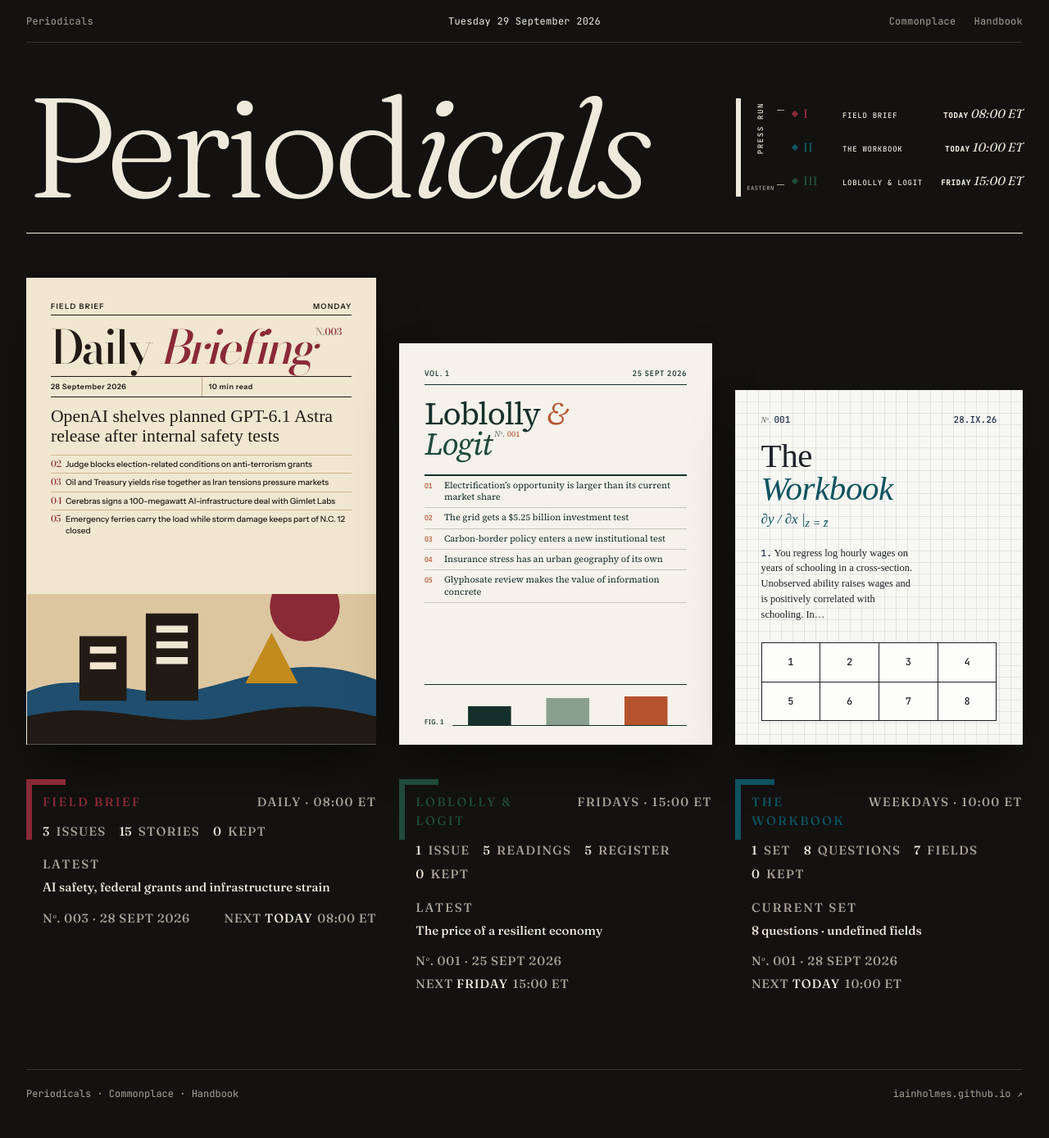
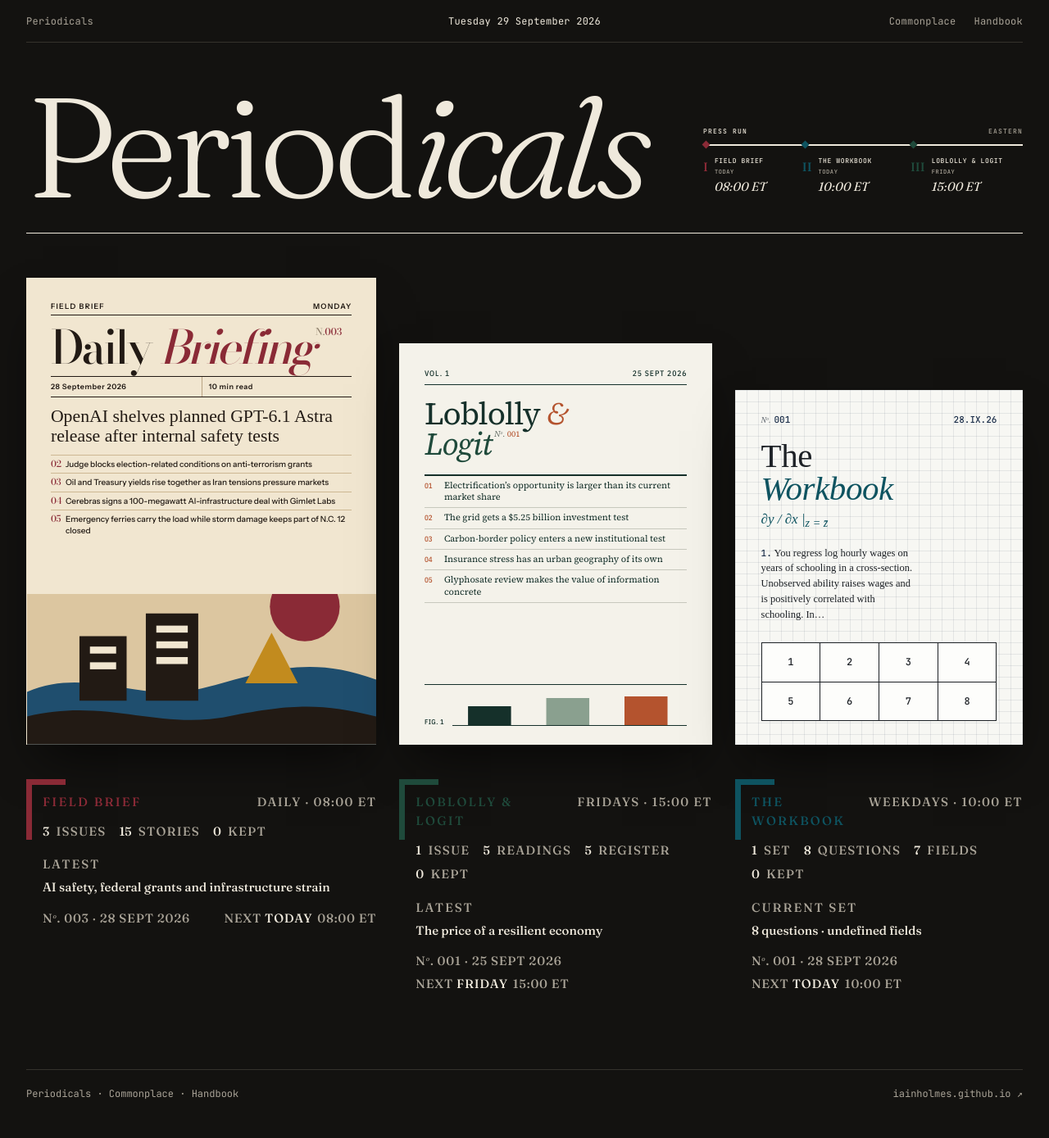
Before and after one commit to iainholmes/iainholmes.github.io, a Jekyll site: the page personal-updates/index.html, which Jekyll copies as it is, in a window 1280 px wide. Shown: the whole page at 82% size. Built offline with Jekyll 4.4.1, drawn with Linux system fonts in a browser that asks for light colours; some web fonts are replaced.

Commit message:
Correct Periodicals press-run orientation

```diff
--- a/personal-updates/index.html
+++ b/personal-updates/index.html
@@ -162,21 +162,20 @@ a{color:inherit}
 @media(max-width:760px){.press-notes{grid-template-columns:repeat(3,78%);margin-right:-16px;padding-right:16px;gap:20px}.note-head{align-items:flex-start;flex-direction:column;gap:5px}.issue-line{display:block}.issue-line>span{display:block;margin-top:4px;text-align:left!important}}
 
 /* House apparatus: publishing rhythm and metrics without a table. */
-.mast{display:grid!important;grid-template-columns:minmax(0,1fr) minmax(270px,350px)!important;gap:clamp(42px,7vw,96px)!important;align-items:end!important}
-.press-clock{display:grid;grid-template-columns:54px 1fr;gap:18px;align-items:stretch;padding:0 0 10px;color:var(--bone-dim)}
-.press-clock .pc-k{position:relative;display:flex;flex-direction:column;justify-content:space-between;align-items:center;padding:5px 0 7px;border-left:6px solid var(--bone);border-right:1px solid var(--hair)}
-.press-clock .pc-k::before,.press-clock .pc-k::after{content:"";position:absolute;right:-5px;width:9px;height:1px;background:var(--bone-dim)}.press-clock .pc-k::before{top:14px}.press-clock .pc-k::after{bottom:14px}
-.press-clock .pc-k span{writing-mode:vertical-rl;transform:rotate(180deg);font:500 9px/1 var(--mono);letter-spacing:.18em;text-transform:uppercase;color:var(--bone)}
-.press-clock .pc-k small{font:500 7px/1 var(--mono);letter-spacing:.08em;text-transform:uppercase;color:var(--bone-dim)}
-.pc-seq{display:grid;gap:4px}
-.press-clock p{position:relative;display:grid;grid-template-columns:38px minmax(0,1fr);gap:10px;align-items:center;margin:0;padding:7px 0 7px 10px}
-.press-clock p::before{content:"";position:absolute;left:0;top:50%;width:6px;height:6px;background:var(--pc);transform:translate(-3px,-50%) rotate(45deg)}
-.press-clock p i{font:italic 400 22px/.9 var(--serif);color:var(--pc)}
-.press-clock p>span{display:grid;grid-template-columns:1fr auto;gap:12px;align-items:baseline}
-.press-clock p b{font:500 9px/1.25 var(--mono);letter-spacing:.08em;text-transform:uppercase;color:var(--bone)}
-.press-clock p em{font:400 15px/1.15 var(--serif);font-style:italic;color:var(--bone);white-space:nowrap}
-.press-clock [data-next-clock] b{font-weight:600;color:var(--bone);margin-right:.35em}
-@media(max-width:1000px){.mast{grid-template-columns:1fr!important}.press-clock{max-width:460px}}
+.mast{display:grid!important;grid-template-columns:minmax(0,1fr) minmax(300px,390px)!important;gap:clamp(42px,7vw,96px)!important;align-items:end!important}
+.press-clock{padding:0 0 10px;color:var(--bone-dim)}
+.pc-head{display:grid;grid-template-columns:auto 1fr auto;gap:10px;align-items:center;margin-bottom:12px}
+.pc-head span,.pc-head small{font:500 8px/1 var(--mono);letter-spacing:.15em;text-transform:uppercase}
+.pc-head span{color:var(--bone)}.pc-head small{color:var(--bone-dim)}
+.pc-head>i{display:block;height:1px;background:var(--hair);opacity:.75}
+.pc-track{display:grid;grid-template-columns:.9fr 1fr 1.2fr;gap:18px;border-top:2px solid var(--bone);padding-top:14px}
+.press-clock p{position:relative;display:grid;grid-template-columns:auto 1fr;grid-template-rows:auto auto;column-gap:8px;row-gap:5px;margin:0;min-width:0}
+.press-clock p::before{content:"";position:absolute;left:0;top:-19px;width:7px;height:7px;background:var(--pc);transform:rotate(45deg)}
+.press-clock p>i{grid-column:1;grid-row:1/3;font:italic 400 18px/.95 var(--serif);color:var(--pc)}
+.press-clock p>b{grid-column:2;font:500 8px/1.2 var(--mono);letter-spacing:.08em;text-transform:uppercase;color:var(--bone)}
+.press-clock p>em{grid-column:2;font:400 13px/1.15 var(--serif);font-style:italic;color:var(--bone);white-space:normal}
+.press-clock p>em b{display:block;margin:0 0 2px;font:500 7px/1.15 var(--mono);letter-spacing:.08em;text-transform:uppercase;color:var(--bone-dim)}
+@media(max-width:1000px){.mast{grid-template-columns:1fr!important}.press-clock{max-width:520px}}
 @media(max-width:600px){.press-clock{display:none}}
 </style>
 </head>
@@ -199,11 +198,11 @@ Handbook: /personal-updates/handbook/ (documentation, not a publication, no spin
   <header class="mast">
     <h1>Period<i>icals</i></h1>
     <aside class="press-clock" aria-label="Publishing schedule">
-      <div class="pc-k"><span>Press Run</span><small>Eastern</small></div>
-      <div class="pc-seq">
-        <p style="--pc:var(--fb)"><i>I</i><span><b>Field Brief</b><em data-next-clock="fb"></em></span></p>
-        <p style="--pc:var(--cp-teal)"><i>II</i><span><b>The Workbook</b><em data-next-clock="cp"></em></span></p>
-        <p style="--pc:var(--sp)"><i>III</i><span><b>Loblolly &amp; Logit</b><em data-next-clock="sp"></em></span></p>
+      <div class="pc-head"><span>Press Run</span><i aria-hidden="true"></i><small>Eastern</small></div>
+      <div class="pc-track">
+        <p style="--pc:var(--fb)"><i>I</i><b>Field Brief</b><em data-next-clock="fb"></em></p>
+        <p style="--pc:var(--cp-teal)"><i>II</i><b>The Workbook</b><em data-next-clock="cp"></em></p>
+        <p style="--pc:var(--sp)"><i>III</i><b>Loblolly &amp; Logit</b><em data-next-clock="sp"></em></p>
       </div>
     </aside>
   </header>
```
